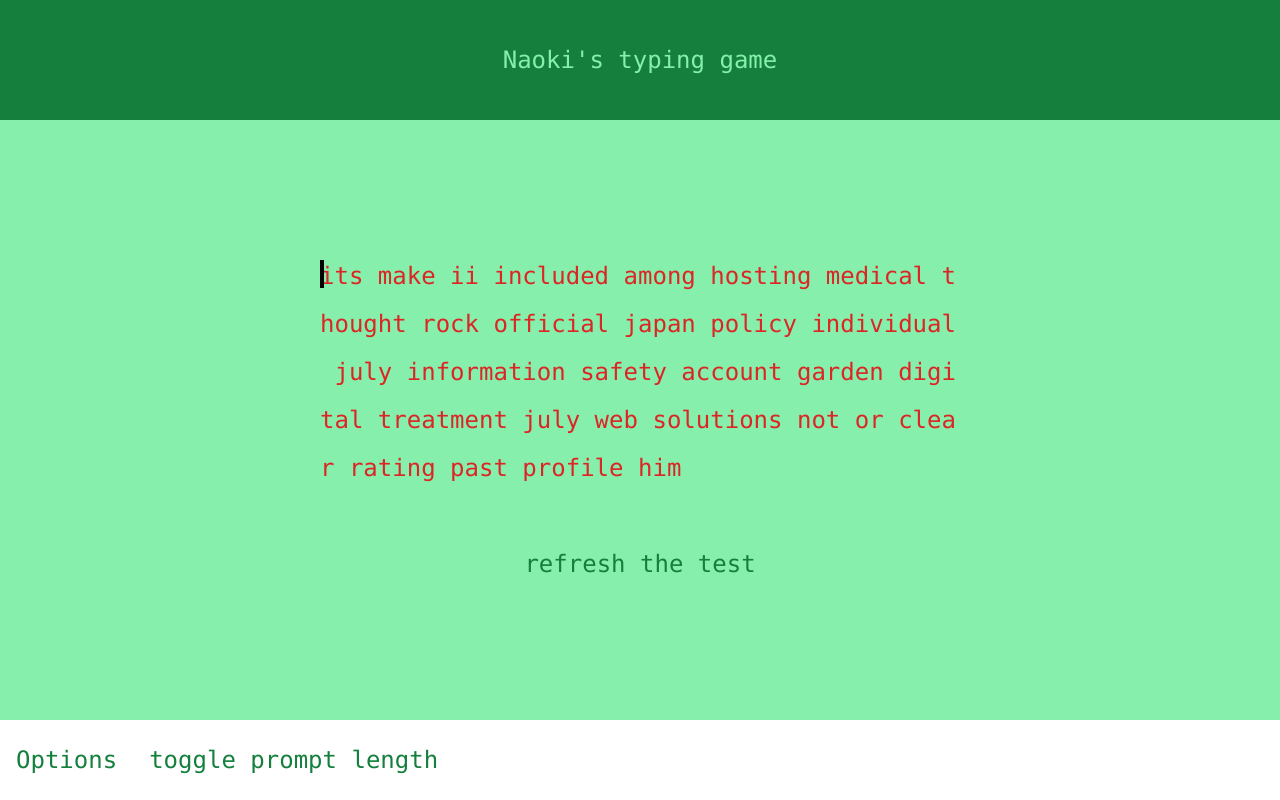
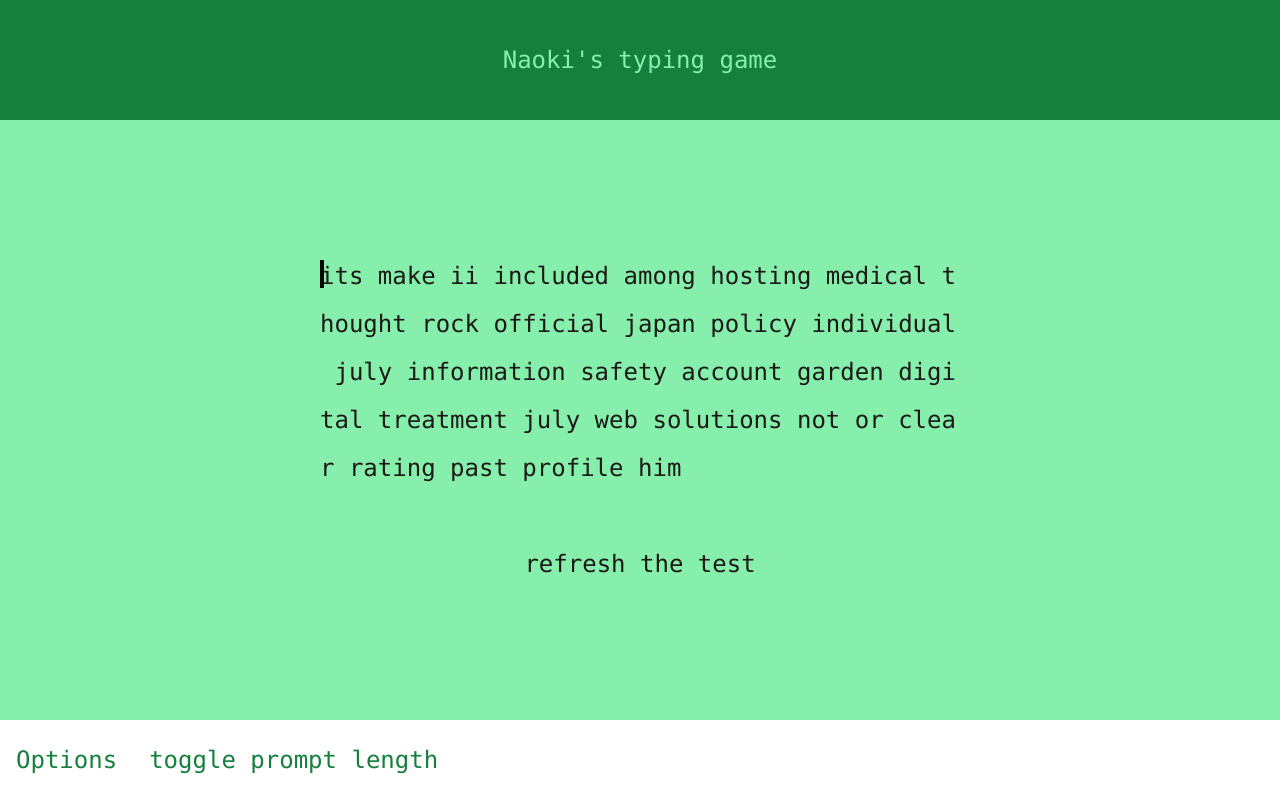
Before and after one commit to NaokiTM/TS-typing-game, a React (Vite) app: page / in a window 1280 px wide. Built offline with nearby package versions, Linux system fonts and the light colour scheme.

Commit message:
added new colour for untyped text, gotCorrect state now called letterStatus

```diff
--- a/src/ts/components/Test.tsx
+++ b/src/ts/components/Test.tsx
@@ -10,7 +10,7 @@ const Test = () => {
   const typeAreaRef = useRef<HTMLDivElement>(null);
 
   //object destructuring returned from newTest hook
-  const { lettersArray, caretPosition, gotCorrect, generateNewTest, keyPressed } = useGenerateNewTest(wordsArray, selectedWordCount);
+  const { lettersArray, caretPosition, letterStatus, generateNewTest, keyPressed } = useGenerateNewTest(wordsArray, selectedWordCount);
 
   //focus typing area when component mounts
   useEffect(() => {
@@ -20,7 +20,7 @@ const Test = () => {
   }, [lettersArray]);
 
   return (
-    <div className='bg-green-300 text-green-700 flex flex-col items-center justify-center h-[75vh] space-y-4'>
+    <div className='bg-green-300 text-stone-900 flex flex-col items-center justify-center h-[75vh] space-y-4'>
         <div className='w-1/2 pb-8 relative flex flex-row flex-wrap'
           tabIndex={0}
           ref={typeAreaRef}  // Attach ref to typing area
@@ -29,7 +29,12 @@ const Test = () => {
           onKeyDown={keyPressed}
         >
           {lettersArray.map((letter, index) => (  //maps letters/words, caret and whitespace into the typing area
-            <div key={index} className={`relative ${gotCorrect[index] ? 'text-green-700': 'text-red-600'}`}>
+            <div key={index} className={`relative ${
+            letterStatus[index] === 'neutral' ? 'text-stone-900' :
+            letterStatus[index] === 'correct' ? 'text-green-500' :
+            letterStatus[index] === 'incorrect' ? 'text-red-600' :
+            ''
+          }`}>
               {letter === " " ? (
                 <div key={index}>&nbsp;</div>
               ) : (
--- a/src/ts/hooks/newTest.tsx
+++ b/src/ts/hooks/newTest.tsx
@@ -3,7 +3,7 @@ import { useState, useEffect } from 'react';
 const useGenerateNewTest = (wordsArray: string[], selectedWordCount: number) => {
     const [lettersArray, setLettersArray] = useState<string[]>([]);
     const [caretPosition, setCaretPosition] = useState(0);
-    const [gotCorrect, setGotCorrect] = useState<boolean[]>([]);
+    const [letterStatus, setLetterStatus] = useState<string[]>([]);
     const textFileLength = wordsArray.length;
 
     //generateNewTest doesn't run if no words available
@@ -15,7 +15,7 @@ const useGenerateNewTest = (wordsArray: string[], selectedWordCount: number) =>
 
     const generateNewTest = () => {
         setCaretPosition(0);
-        setGotCorrect([]);
+        setLetterStatus([]);
 
         //counts and selects the number of words needed
         const selectedWords = [];
@@ -35,11 +35,11 @@ const useGenerateNewTest = (wordsArray: string[], selectedWordCount: number) =>
         const letterToCompareTo = lettersArray[caretPosition];
 
         //copy of gotCorrect used to modify the number of correct inputs
-        const newGotCorrect = [...gotCorrect];
+        const newLetterStatus = [...letterStatus];
 
         if (event.key === letterToCompareTo) {
             //input matches correct letter, updates caret position
-            newGotCorrect[caretPosition] = true;
+            newLetterStatus[caretPosition] = 'correct';
             setCaretPosition(pos => pos + 1);
         } else if (event.key === 'Backspace') {
             //caret position decremented if not already at the start
@@ -49,18 +49,18 @@ const useGenerateNewTest = (wordsArray: string[], selectedWordCount: number) =>
             }
         } else {
             //input doesn't match correct letter; input counted as wrong, caret position incremented
-            newGotCorrect[caretPosition] = false;
+            newLetterStatus[caretPosition] = 'incorrect';
             setCaretPosition(pos => pos + 1);
         }
 
         //merges the copy array contents into the original
-        setGotCorrect(newGotCorrect);
+        setLetterStatus(newLetterStatus);
     };
 
     return {
         lettersArray,
         caretPosition,
-        gotCorrect,
+        letterStatus,
         generateNewTest,
         keyPressed,
     };
```
